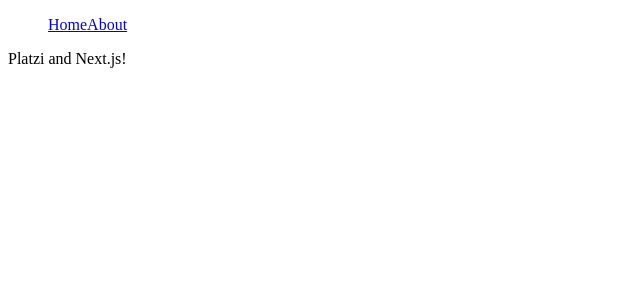
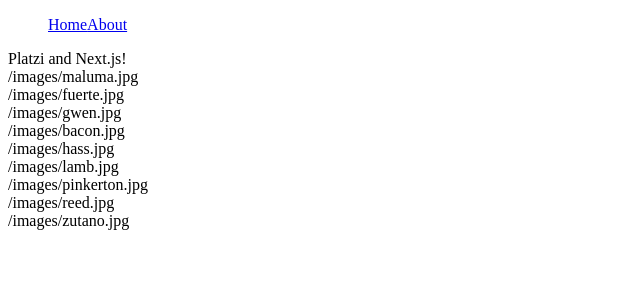
Before and after one commit to jorgearojas25/NextAvocado, a Next.js app: page / in a window 1280 px wide. Shown: the top 300 px of the page, without its empty margins (0-640 px from the left). Built offline with nearby package versions, Linux system fonts and the light colour scheme.

Commit message:
feature: added id endpoint and tested on page

```diff
--- a/package.json
+++ b/package.json
@@ -8,6 +8,7 @@
   "license": "MIT",
   "scripts": {
     "dev": "next",
+    "dev:inspect": "npm --node-options=--inspect=0.0.0.0:9229 run dev",
     "build": "next build",
     "start": "next start",
     "type-check": "tsc --noEmit"
--- /dev/null
+++ b/pages/api/avo/[id].ts
@@ -0,0 +1,12 @@
+import { NextApiRequest, NextApiResponse } from 'next'
+import DB from '@database'
+
+const allAvos = async (request: NextApiRequest, response: NextApiResponse) => {
+  const db = new DB()
+  const id = request.query.id
+  const entry = await db.getById(id as string)
+
+  response.status(200).json(entry)
+}
+
+export default allAvos
--- a/pages/index.tsx
+++ b/pages/index.tsx
@@ -1,11 +1,21 @@
-import React from 'react'
+import React, { useEffect, useState } from 'react'
 import Navbar from '../components/Navbar/Navbar'
 
 const HomePage = () => {
+  const [productList, setProductList] = useState<TProduct[]>([])
+  useEffect(() => {
+    window
+      .fetch('/api/avo')
+      .then((response) => response.json())
+      .then(({ data, length }) => setProductList(data))
+  }, [])
   return (
     <div>
       <Navbar />
       <div>Platzi and Next.js!</div>
+      {productList.map((product) => (
+        <div> {product.image} </div>
+      ))}
     </div>
   )
 }
```
